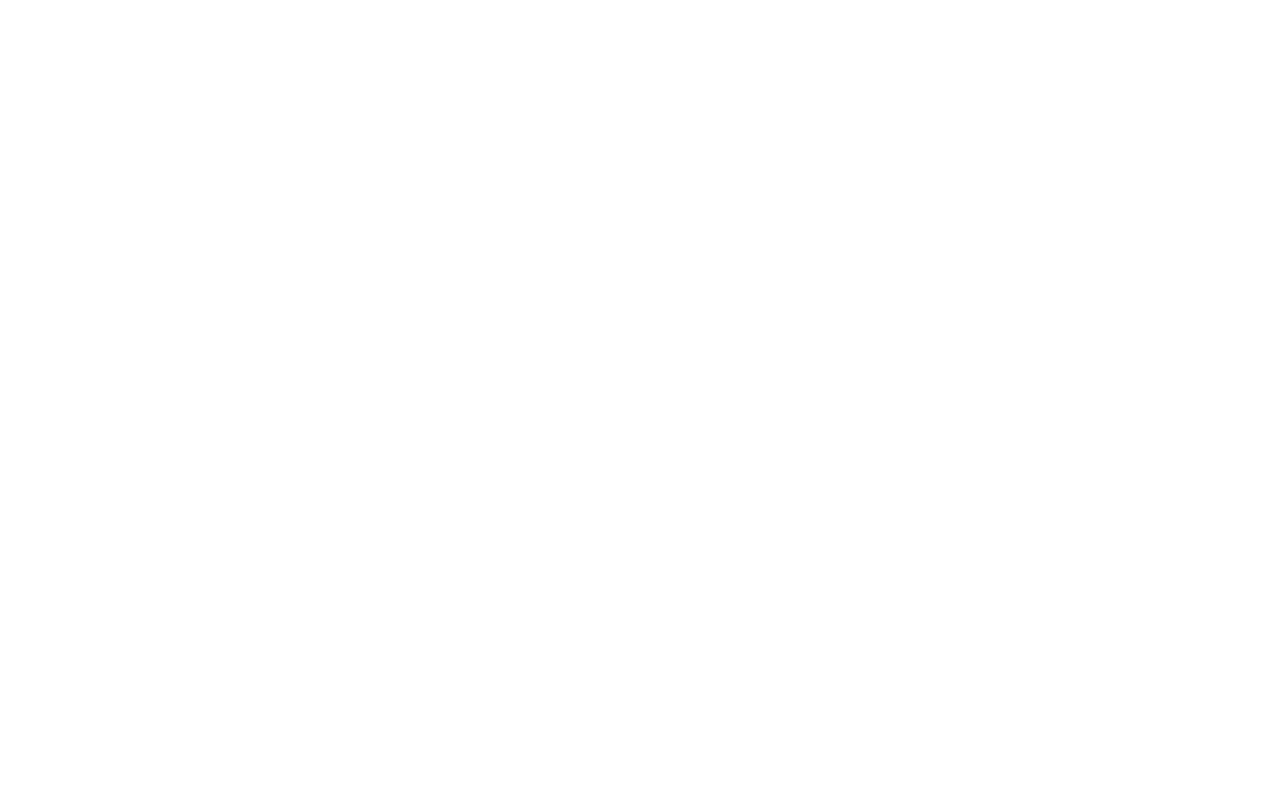
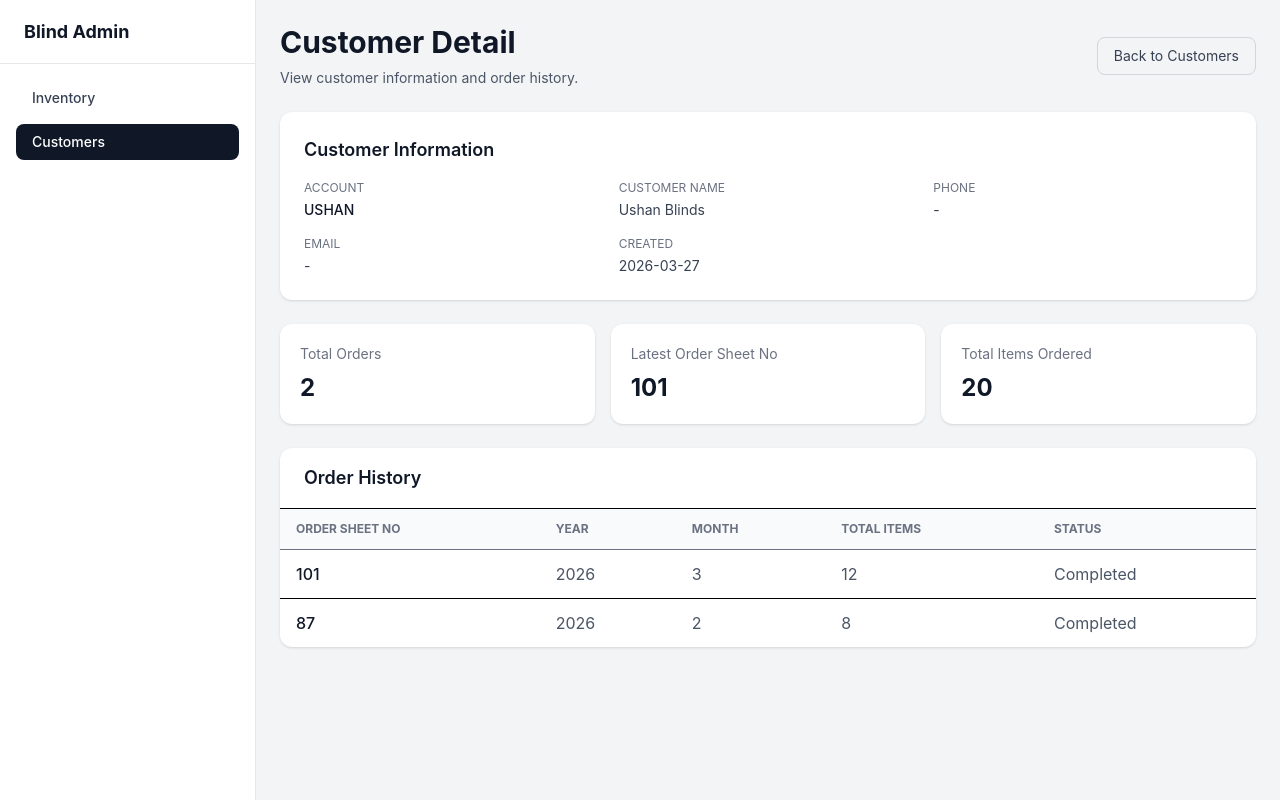
Before and after one commit to krabat116/BlindStock, a React (Vite) app in the folder blind-inventory-client/: page /customers/1 in a window 1280 px wide. Before the commit this address had no page. Built offline with nearby package versions, Linux system fonts and the light colour scheme.

Commit message:
Customer detail page UI created

```diff
--- a/blind-inventory-client/src/App.tsx
+++ b/blind-inventory-client/src/App.tsx
@@ -2,13 +2,8 @@
 import AppLayout from "./components/layout/AppLayout";
 import InventoryPage from "./pages/inventory/InventoryPage";
 import CustomersPage from "./pages/customers/CustomersPage";
+import CustomerDetailPage from "./pages/customers/CustomerDetailPage";
 
-/**
- * App entry point
- * - BrowserRouter enables routing
- * - AppLayout wraps pages with a shared sidebar layout
- * - Each Route renders a different page
- */
 function App() {
   return (
     <BrowserRouter>
@@ -16,6 +11,7 @@
         <Route element={<AppLayout />}>
           <Route path="/" element={<InventoryPage />} />
           <Route path="/customers" element={<CustomersPage />} />
+          <Route path="/customers/:id" element={<CustomerDetailPage />} />
         </Route>
       </Routes>
     </BrowserRouter>
--- a/blind-inventory-client/src/pages/customers/CustomerDetailPage.tsx
+++ b/blind-inventory-client/src/pages/customers/CustomerDetailPage.tsx
@@ -0,0 +1,269 @@
+import { Link, useParams } from "react-router-dom";
+
+/**
+ * Temporary customer type for detail page
+ * Later this can be replaced with API data
+ */
+type Customer = {
+  id: string;
+  accountName: string;
+  name?: string | null;
+  phone?: string | null;
+  email?: string | null;
+  createdAt: string;
+};
+
+/**
+ * Temporary mock data
+ * This should match the same shape used in CustomersPage
+ */
+const mockCustomers: Customer[] = [
+  {
+    id: "1",
+    accountName: "USHAN",
+    name: "Ushan Blinds",
+    phone: null,
+    email: null,
+    createdAt: "2026-03-27",
+  },
+  {
+    id: "2",
+    accountName: "ABC BLINDS",
+    name: null,
+    phone: null,
+    email: null,
+    createdAt: "2026-03-26",
+  },
+  {
+    id: "3",
+    accountName: "JJ INTERIORS",
+    name: "JJ Interiors",
+    phone: "0412 345 678",
+    email: "jj@example.com",
+    createdAt: "2026-03-25",
+  },
+];
+
+/**
+ * Temporary mock order history
+ * Later this should come from the backend by customer id
+ */
+const mockOrders = [
+  {
+    id: "o1",
+    customerId: "1",
+    orderSheetNo: 101,
+    year: 2026,
+    month: 3,
+    totalItems: 12,
+    status: "Completed",
+  },
+  {
+    id: "o2",
+    customerId: "1",
+    orderSheetNo: 87,
+    year: 2026,
+    month: 2,
+    totalItems: 8,
+    status: "Completed",
+  },
+  {
+    id: "o3",
+    customerId: "3",
+    orderSheetNo: 56,
+    year: 2026,
+    month: 1,
+    totalItems: 5,
+    status: "Pending",
+  },
+];
+
+export default function CustomerDetailPage() {
+  /**
+   * useParams reads route parameters from the URL
+   * Example: /customers/1  ->  id = "1"
+   */
+  const { id } = useParams();
+
+  /**
+   * Find the customer that matches the route id
+   */
+  const customer = mockCustomers.find((item) => item.id === id);
+
+  /**
+   * Get order history for this customer
+   */
+  const customerOrders = mockOrders.filter((order) => order.customerId === id);
+
+  /**
+   * If no customer is found, show a simple fallback message
+   */
+  if (!customer) {
+    return (
+      <main className="p-6">
+        <div className="w-full">
+          <div className="mb-6">
+            <h1 className="text-3xl font-bold text-gray-900">
+              Customer Not Found
+            </h1>
+            <p className="mt-2 text-sm text-gray-600">
+              The requested customer record does not exist.
+            </p>
+          </div>
+
+          <Link
+            to="/customers"
+            className="inline-flex rounded-lg border border-gray-300 px-4 py-2 text-sm text-gray-700 hover:bg-gray-100"
+          >
+            Back to Customers
+          </Link>
+        </div>
+      </main>
+    );
+  }
+
+  return (
+    <main className="p-6">
+      <div className="w-full">
+        {/* Page header */}
+        <div className="mb-6 flex flex-col gap-3 sm:flex-row sm:items-center sm:justify-between">
+          <div>
+            <h1 className="text-3xl font-bold text-gray-900">
+              Customer Detail
+            </h1>
+            <p className="mt-2 text-sm text-gray-600">
+              View customer information and order history.
+            </p>
+          </div>
+
+          <Link
+            to="/customers"
+            className="inline-flex rounded-lg border border-gray-300 px-4 py-2 text-sm text-gray-700 hover:bg-gray-100"
+          >
+            Back to Customers
+          </Link>
+        </div>
+
+        {/* Customer info card */}
+        <div className="mb-6 rounded-xl bg-white p-6 shadow-sm">
+          <h2 className="mb-4 text-lg font-semibold text-gray-900">
+            Customer Information
+          </h2>
+
+          <div className="grid gap-4 sm:grid-cols-2 lg:grid-cols-3">
+            <div>
+              <p className="text-xs uppercase text-gray-500">Account</p>
+              <p className="mt-1 text-sm font-medium text-gray-900">
+                {customer.accountName}
+              </p>
+            </div>
+
+            <div>
+              <p className="text-xs uppercase text-gray-500">Customer Name</p>
+              <p className="mt-1 text-sm text-gray-700">
+                {customer.name || "-"}
+              </p>
+            </div>
+
+            <div>
+              <p className="text-xs uppercase text-gray-500">Phone</p>
+              <p className="mt-1 text-sm text-gray-700">
+                {customer.phone || "-"}
+              </p>
+            </div>
+
+            <div>
+              <p className="text-xs uppercase text-gray-500">Email</p>
+              <p className="mt-1 text-sm text-gray-700">
+                {customer.email || "-"}
+              </p>
+            </div>
+
+            <div>
+              <p className="text-xs uppercase text-gray-500">Created</p>
+              <p className="mt-1 text-sm text-gray-700">
+                {customer.createdAt}
+              </p>
+            </div>
+          </div>
+        </div>
+
+        {/* Summary cards */}
+        <div className="mb-6 grid gap-4 sm:grid-cols-2 lg:grid-cols-3">
+          <div className="rounded-xl bg-white p-5 shadow-sm">
+            <p className="text-sm text-gray-500">Total Orders</p>
+            <p className="mt-2 text-2xl font-bold text-gray-900">
+              {customerOrders.length}
+            </p>
+          </div>
+
+          <div className="rounded-xl bg-white p-5 shadow-sm">
+            <p className="text-sm text-gray-500">Latest Order Sheet No</p>
+            <p className="mt-2 text-2xl font-bold text-gray-900">
+              {customerOrders[0]?.orderSheetNo ?? "-"}
+            </p>
+          </div>
+
+          <div className="rounded-xl bg-white p-5 shadow-sm">
+            <p className="text-sm text-gray-500">Total Items Ordered</p>
+            <p className="mt-2 text-2xl font-bold text-gray-900">
+              {customerOrders.reduce((sum, order) => sum + order.totalItems, 0)}
+            </p>
+          </div>
+        </div>
+
+        {/* Order history */}
+        <div className="rounded-xl bg-white shadow-sm">
+          <div className="border-b px-6 py-4">
+            <h2 className="text-lg font-semibold text-gray-900">
+              Order History
+            </h2>
+          </div>
+
+          <div className="overflow-x-auto">
+            <table className="min-w-full">
+              <thead>
+                <tr className="border-b bg-gray-50 text-left text-xs uppercase text-gray-500">
+                  <th className="px-4 py-3">Order Sheet No</th>
+                  <th className="px-4 py-3">Year</th>
+                  <th className="px-4 py-3">Month</th>
+                  <th className="px-4 py-3">Total Items</th>
+                  <th className="px-4 py-3">Status</th>
+                </tr>
+              </thead>
+
+              <tbody>
+                {customerOrders.length > 0 ? (
+                  customerOrders.map((order) => (
+                    <tr key={order.id} className="border-b last:border-b-0">
+                      <td className="px-4 py-3 font-medium text-gray-900">
+                        {order.orderSheetNo}
+                      </td>
+                      <td className="px-4 py-3 text-gray-600">{order.year}</td>
+                      <td className="px-4 py-3 text-gray-600">{order.month}</td>
+                      <td className="px-4 py-3 text-gray-600">
+                        {order.totalItems}
+                      </td>
+                      <td className="px-4 py-3 text-gray-600">
+                        {order.status}
+                      </td>
+                    </tr>
+                  ))
+                ) : (
+                  <tr>
+                    <td
+                      colSpan={5}
+                      className="px-4 py-6 text-center text-gray-400"
+                    >
+                      No order history found.
+                    </td>
+                  </tr>
+                )}
+              </tbody>
+            </table>
+          </div>
+        </div>
+      </div>
+    </main>
+  );
+}
--- a/blind-inventory-client/src/pages/customers/CustomersPage.tsx
+++ b/blind-inventory-client/src/pages/customers/CustomersPage.tsx
@@ -1,42 +1,60 @@
 import { useMemo, useState } from "react";
+import { Link } from "react-router-dom";
 
 /**
- * Customer type for temporary mock data
+ * Customer type for the customers list page
+ * - accountName: value parsed from Excel ACCOUNT field
+ * - name: optional display name that can be added later
  */
 type Customer = {
   id: string;
-  name: string;
+  accountName: string;
+  name?: string | null;
   phone?: string | null;
   email?: string | null;
-  companyName?: string | null;
   createdAt: string;
 };
 
 /**
- * Temporary mock data before API integration
+ * Temporary mock data
+ * Replace this with API data later
  */
 const mockCustomers: Customer[] = [
   {
     id: "1",
-    name: "Alice Brown",
-    phone: "0412 345 678",
-    email: "alice@example.com",
-    companyName: "AB Interiors",
-    createdAt: "2026-03-24",
+    accountName: "USHAN",
+    name: "Ushan Blinds",
+    phone: null,
+    email: null,
+    createdAt: "2026-03-27",
   },
   {
     id: "2",
-    name: "Brian Lee",
-    phone: "0433 222 111",
-    email: "brian@example.com",
-    companyName: null,
-    createdAt: "2026-03-20",
+    accountName: "ABC BLINDS",
+    name: null,
+    phone: null,
+    email: null,
+    createdAt: "2026-03-26",
+  },
+  {
+    id: "3",
+    accountName: "JJ INTERIORS",
+    name: "JJ Interiors",
+    phone: "0412 345 678",
+    email: "jj@example.com",
+    createdAt: "2026-03-25",
   },
 ];
 
 export default function CustomersPage() {
+  /**
+   * State for the search input
+   */
   const [search, setSearch] = useState("");
 
+  /**
+   * Filter customers by account name, display name, phone, or email
+   */
   const filteredCustomers = useMemo(() => {
     const keyword = search.trim().toLowerCase();
 
@@ -44,10 +62,10 @@
 
     return mockCustomers.filter((customer) => {
       return (
-        customer.name.toLowerCase().includes(keyword) ||
+        customer.accountName.toLowerCase().includes(keyword) ||
+        customer.name?.toLowerCase().includes(keyword) ||
         customer.phone?.toLowerCase().includes(keyword) ||
-        customer.email?.toLowerCase().includes(keyword) ||
-        customer.companyName?.toLowerCase().includes(keyword)
+        customer.email?.toLowerCase().includes(keyword)
       );
     });
   }, [search]);
@@ -57,11 +75,9 @@
       <div className="w-full">
         {/* Page header */}
         <div className="mb-6">
-          <h1 className="text-3xl font-bold text-gray-900">
-            Customer Management
-          </h1>
+          <h1 className="text-3xl font-bold text-gray-900">Customers</h1>
           <p className="mt-2 text-sm text-gray-600">
-            View customer records and prepare for future order tracking.
+            Manage customer records created manually or from Excel uploads.
           </p>
         </div>
 
@@ -69,26 +85,34 @@
         <div className="mb-4 flex flex-col gap-3 sm:flex-row sm:items-center sm:justify-between">
           <input
             type="text"
-            placeholder="Search by name, phone, email, or company"
+            placeholder="Search by account, name, phone, or email"
             value={search}
             onChange={(e) => setSearch(e.target.value)}
             className="w-full rounded-lg border border-gray-300 px-3 py-2 sm:max-w-md"
           />
 
-          <button className="rounded-lg bg-black px-4 py-2 text-white">
+          <button className="rounded-lg bg-gray-900 px-4 py-2 text-white hover:bg-black">
             + Add Customer
           </button>
         </div>
 
-        {/* Customer list card */}
+        {/* Summary row */}
+        <div className="mb-3 text-sm text-gray-600">
+          Total customers:{" "}
+          <span className="font-semibold text-gray-900">
+            {filteredCustomers.length}
+          </span>
+        </div>
+
+        {/* Customers table */}
         <div className="overflow-x-auto rounded-xl bg-white shadow-sm">
           <table className="min-w-full">
             <thead>
               <tr className="border-b bg-gray-50 text-left text-xs uppercase text-gray-500">
-                <th className="px-4 py-3">Name</th>
+                <th className="px-4 py-3">Account</th>
+                <th className="px-4 py-3">Customer Name</th>
                 <th className="px-4 py-3">Phone</th>
                 <th className="px-4 py-3">Email</th>
-                <th className="px-4 py-3">Company</th>
                 <th className="px-4 py-3">Created</th>
                 <th className="px-4 py-3">Actions</th>
               </tr>
@@ -98,31 +122,48 @@
               {filteredCustomers.length > 0 ? (
                 filteredCustomers.map((customer) => (
                   <tr key={customer.id} className="border-b last:border-b-0">
+                    {/* Account name from Excel */}
                     <td className="px-4 py-3 font-medium text-gray-900">
-                      {customer.name}
+                      {customer.accountName}
                     </td>
+
+                    {/* Optional display name */}
+                    <td className="px-4 py-3 text-gray-600">
+                      {customer.name || "-"}
+                    </td>
+
+                    {/* Optional phone */}
                     <td className="px-4 py-3 text-gray-600">
                       {customer.phone || "-"}
                     </td>
+
+                    {/* Optional email */}
                     <td className="px-4 py-3 text-gray-600">
                       {customer.email || "-"}
                     </td>
-                    <td className="px-4 py-3 text-gray-600">
-                      {customer.companyName || "-"}
-                    </td>
+
+                    {/* Created date */}
                     <td className="px-4 py-3 text-gray-600">
                       {customer.createdAt}
                     </td>
+
+                    {/* Action buttons */}
                     <td className="px-4 py-3">
-                      <button className="rounded border px-3 py-1 text-sm">
-                        View
-                      </button>
+                    <Link
+                    to={`/customers/${customer.id}`}
+                    className="inline-flex rounded border border-gray-300 px-3 py-1 text-sm text-gray-700 hover:bg-gray-100"
+                    >
+                    View
+                    </Link>
                     </td>
                   </tr>
                 ))
               ) : (
                 <tr>
-                  <td colSpan={6} className="px-4 py-6 text-center text-gray-400">
+                  <td
+                    colSpan={6}
+                    className="px-4 py-6 text-center text-gray-400"
+                  >
                     No customers found.
                   </td>
                 </tr>
```
